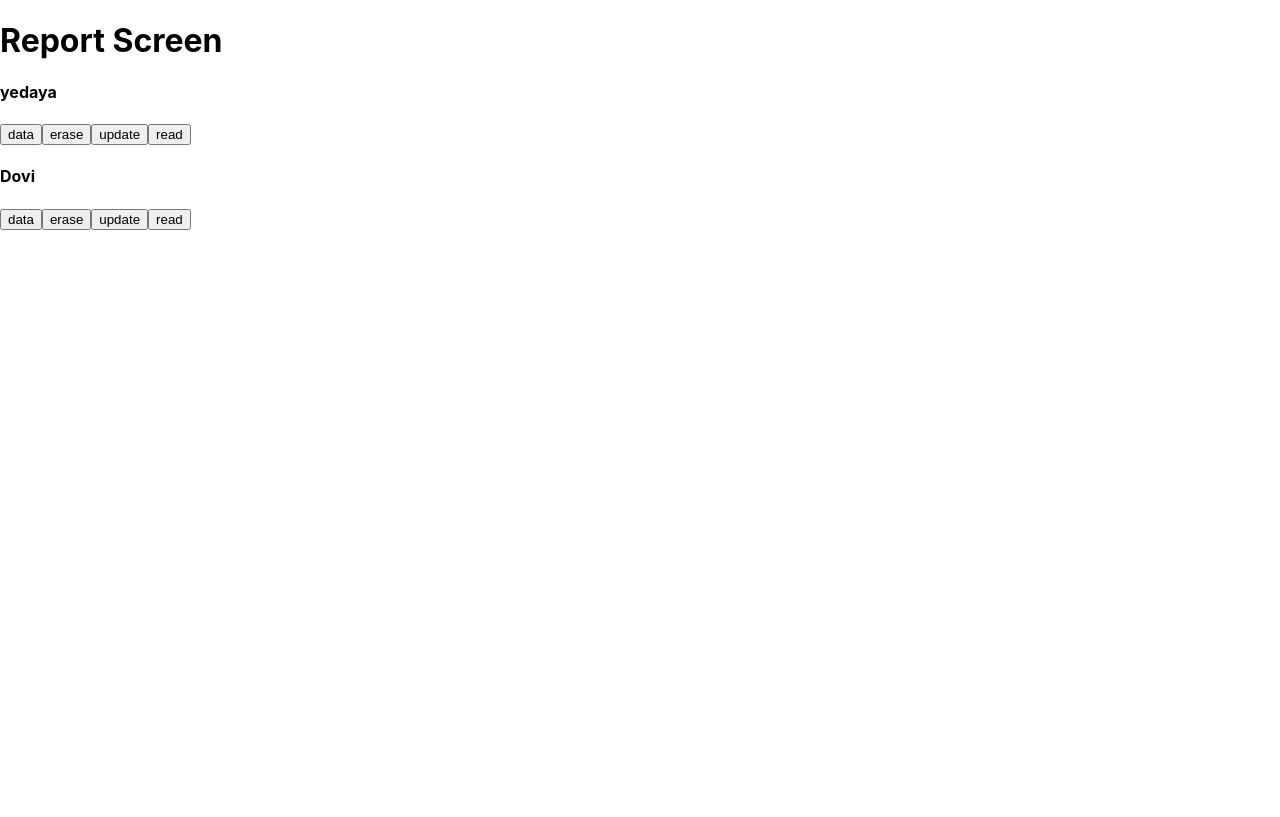
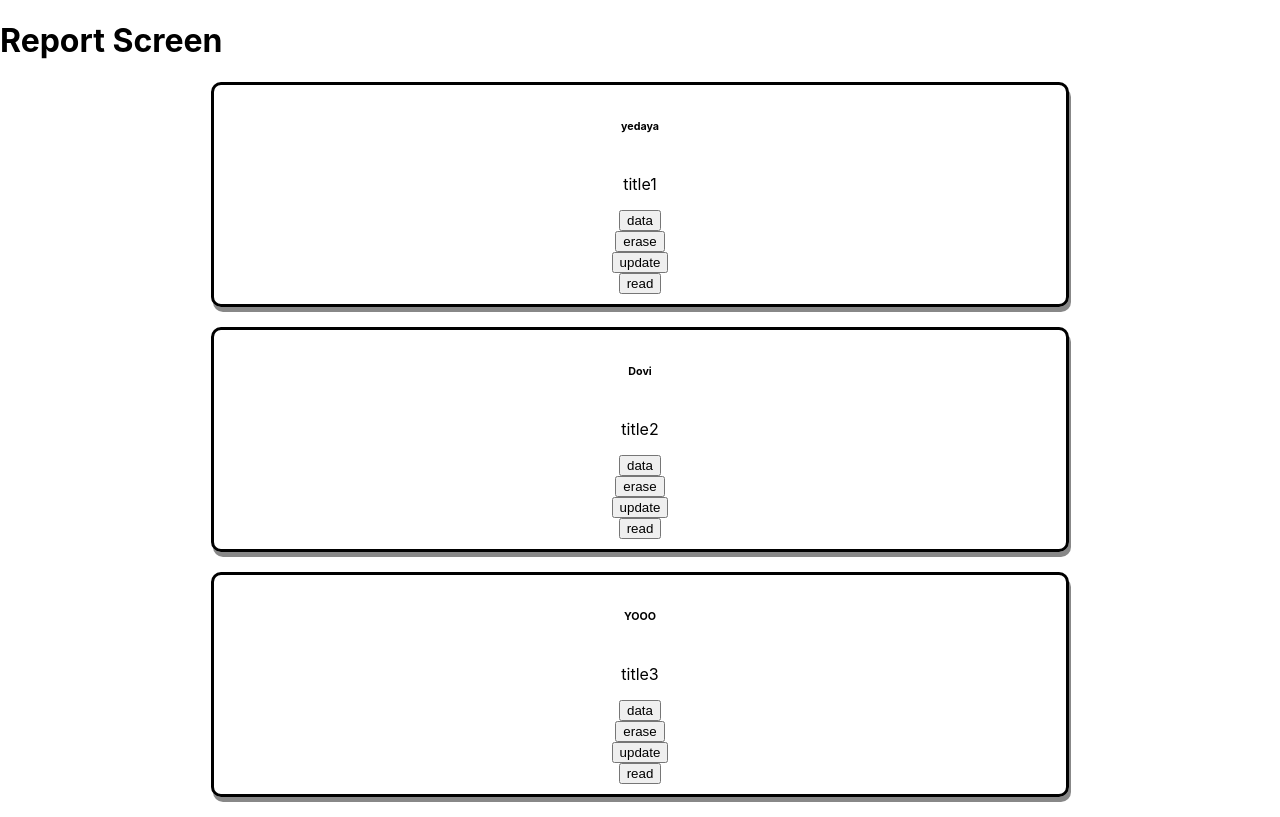
Before and after one commit to DoviWidawsky/JewishManager, a React (Create React App) app: page / in a window 1280 px wide. Built offline with nearby package versions, Linux system fonts and the light colour scheme.

Commit message:
Report Style

```diff
--- a/src/App.js
+++ b/src/App.js
@@ -1,5 +1,5 @@
 import React, {Component} from 'react';
-import Report from './components/screens/Report.js';
+import {Report} from './components/screens';
 
 class App extends Component {
   render () {
--- a/src/components/screens/Report.js
+++ /dev/null
@@ -1,43 +0,0 @@
-import React from 'react';
-import reportsData from '../../samplejson/reports';
-
-class Report extends React.Component {
-  constructor (props) {
-    super (props);
-    this.state = {
-      reports: [],
-    };
-  }
-
-  async componentDidMount () {
-    setTimeout (() => {
-      const reports = reportsData; //TODO: await api.getReports()
-      this.setState ({reports});
-    }, 1500);
-  }
-
-  render () {
-    console.log (this.state);
-
-    return (
-      <div className="Report">
-        <h1>Report Screen</h1>
-
-          {this.state.reports.length > 0
-
-            ? this.state.reports.map ((report, index) => (
-
-                <div>
-                  <h4 key={index}>{report.user_first_name}</h4>
-                  <button OnClick= {()=> <div>{report}</div>}>data</button>
-                  <button>erase</button>
-                  <button>update</button>
-                  <button>read</button>
-                </div>
-              ))
-            : <h2>Loading...</h2>}
-      </div>
-    );
-  }
-}
-export default Report;
--- /dev/null
+++ b/src/components/screens/Report/Report.js
@@ -0,0 +1,55 @@
+import React from 'react';
+import reportsData from '../../../samplejson/reports';
+import './style.css';
+
+class Report extends React.Component {
+  constructor (props) {
+    super (props);
+    this.state = {
+      reports: [],
+      isDisplay: false,
+    };
+  }
+
+  async componentDidMount () {
+    setTimeout (() => {
+      const reports = reportsData; //TODO: await api.getReports()
+      this.setState ({reports: reports});
+    }, 1500);
+  }
+
+  displayData = () => {
+    this.setState ({isDisplay: true});
+  };
+
+  render () {
+    console.log (this.state);
+
+    return (
+      <div className="Report">
+        <h1>Report Screen</h1>
+
+        {this.state.reports.length > 0
+          ? this.state.reports.map ((report, index) => (
+              <div key={index} className="cardContainer">
+                <h6>{report.user_first_name}</h6>
+                <p>{report.title}</p>
+                <button onClick={this.displayData}>data</button>
+                <button>erase</button>
+                <button>update</button>
+                <button>read</button>
+              </div>
+            ))
+          : <h2>Loading...</h2>}
+        {this.state.isDisplay
+          ? <div>
+              {this.state.reports.map ((report, index) => (
+                <h6 key={'report' + index}>{report.report_date}</h6>
+              ))}
+            </div>
+          : ''}
+      </div>
+    );
+  }
+}
+export default Report;
--- /dev/null
+++ b/src/components/screens/Report/index.js
@@ -0,0 +1,3 @@
+import Report from './Report';
+
+export default Report;
--- /dev/null
+++ b/src/components/screens/Report/style.css
@@ -0,0 +1,13 @@
+.cardContainer {
+    display: flex;
+    flex-direction: column;
+    justify-content: center;
+    align-items: center;
+    width: 65%;
+    margin: 0 auto;
+    border: #000 solid;
+    padding: 10px;
+    margin-bottom: 20px;
+    border-radius: 10px;
+    box-shadow: 2px 5px #888888;
+}
--- /dev/null
+++ b/src/components/screens/index.js
@@ -0,0 +1,3 @@
+import Report from './Report';
+
+export {Report};
--- a/src/samplejson/reports.json
+++ b/src/samplejson/reports.json
@@ -5,7 +5,8 @@
     "user_first_name": "yedaya",
     "user_last_name": "schwalm",
     "report_date": "27/08/91",
-    "report_type": "loading-error"
+    "report_type": "loading-error",
+    "title": "title1"
   },
   {
     "report_id": "827192",
@@ -13,6 +14,16 @@
     "user_first_name": "Dovi",
     "user_last_name": "Vidavsko",
     "report_date": "27/08/91",
-    "report_type": "loading-error"
+    "report_type": "loading-error",
+    "title": "title2"
+  },
+  {
+    "report_id": "123456",
+    "user_id": "AVKO1204424",
+    "user_first_name": "YOOO",
+    "user_last_name": "Vidavsko",
+    "report_date": "27/08/91",
+    "report_type": "loading-error",
+    "title": "title3"
   }
 ]
```
